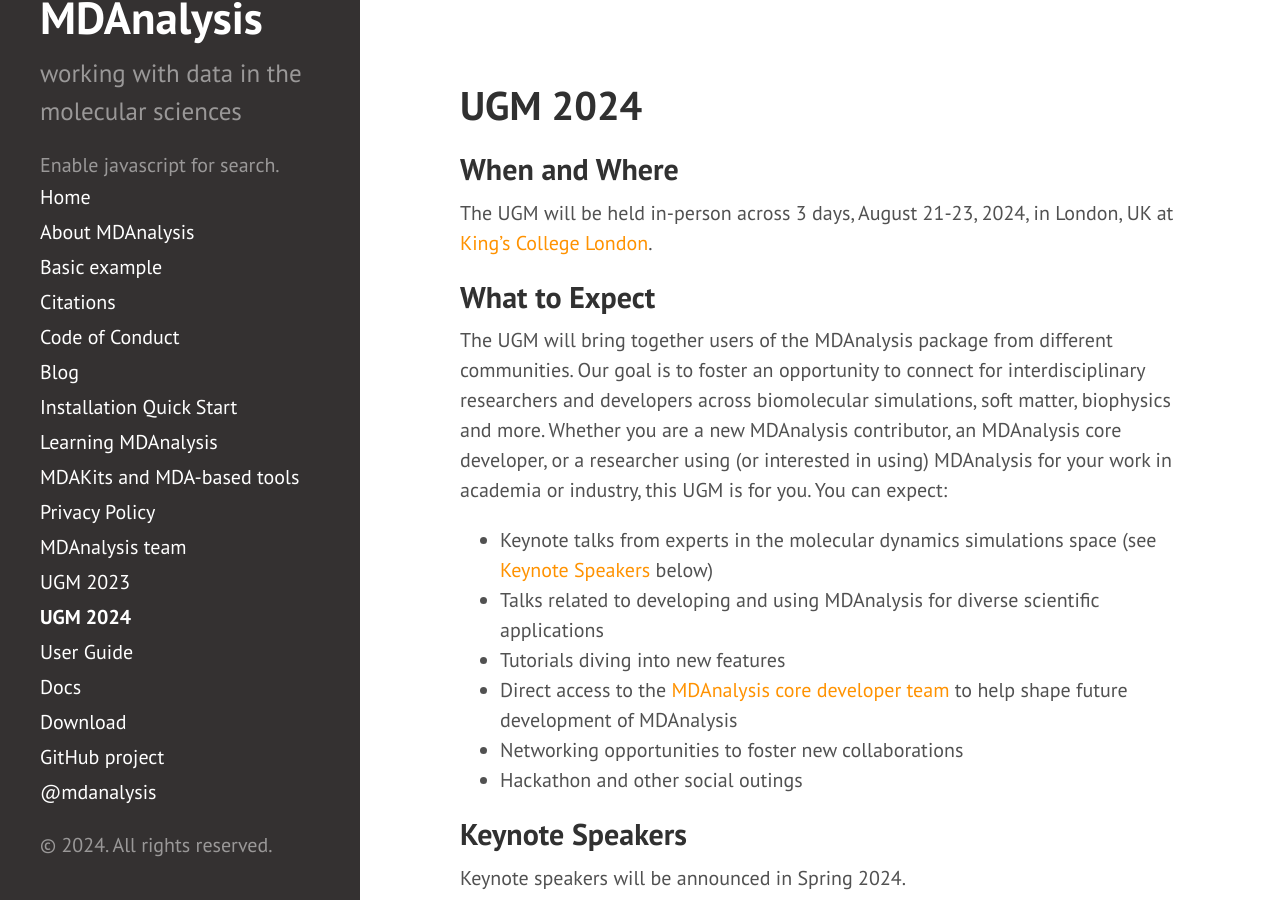
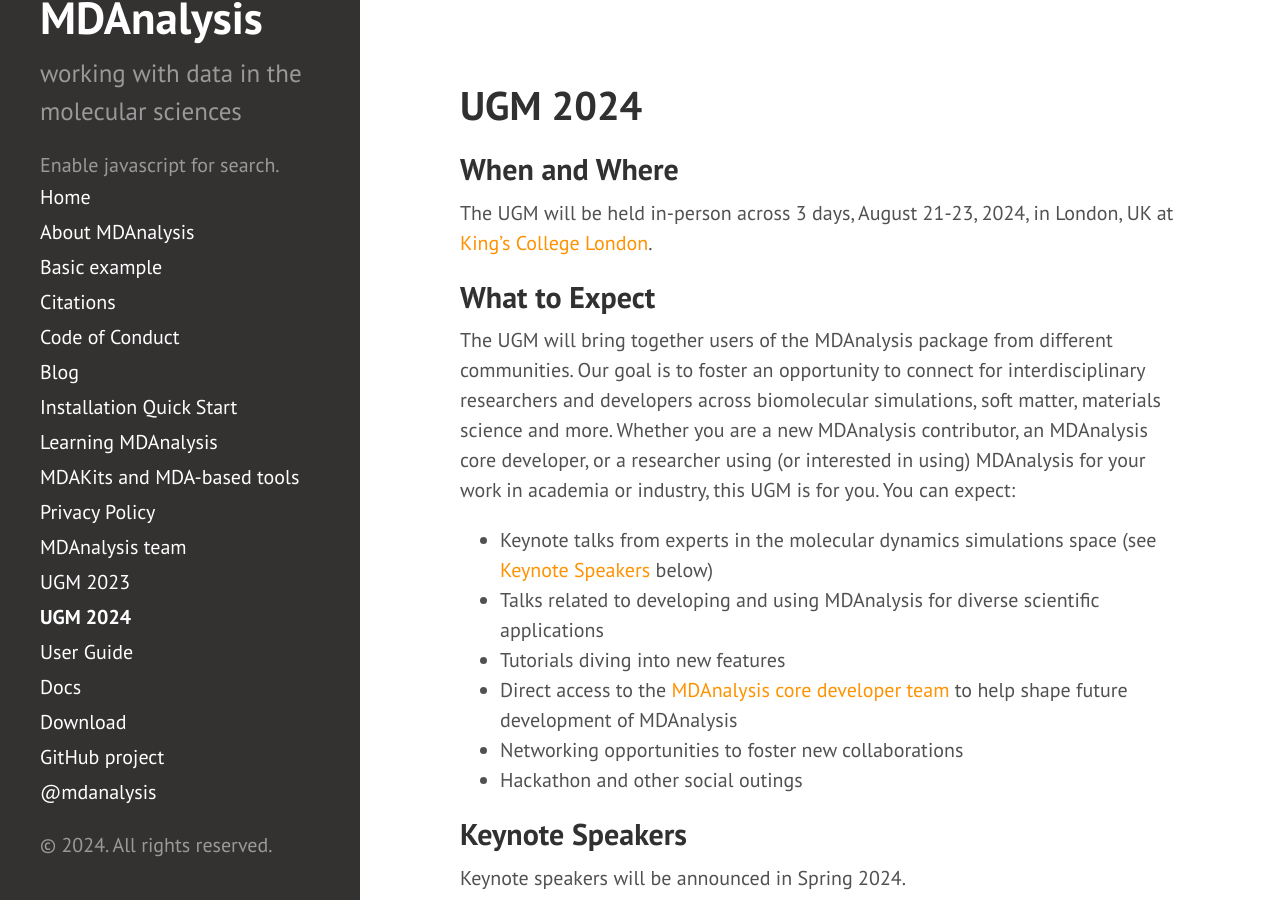
Before and after one commit to MDAnalysis/MDAnalysis.github.io, a Jekyll site: the page built from pages/ugm2024.md, in a window 1280 px wide and 900 px high. Built offline with Jekyll 4.4.1, drawn with Linux system fonts in a browser that asks for light colours; comment, search, counter and statistics services are not loaded.

Commit message:
Replace 'biophysics' with 'materials science'
Co-authored-by: Oliver Beckstein <orbeckst@gmail.com>

```diff
--- a/pages/ugm2024.md
+++ b/pages/ugm2024.md
@@ -7,7 +7,7 @@ title: UGM 2024
 The UGM will be held in-person across 3 days, August 21-23, 2024, in London, UK at [King's College London](https://www.kcl.ac.uk/visit/bush-house).
 
 ## What to Expect
-The UGM will bring together users of the MDAnalysis package from different communities. Our goal is to foster an opportunity to connect for interdisciplinary researchers and developers across biomolecular simulations, soft matter, biophysics and more. Whether you are a new MDAnalysis contributor, an MDAnalysis core developer, or a researcher using (or interested in using) MDAnalysis for your work in academia or industry, this UGM is for you. You can expect:
+The UGM will bring together users of the MDAnalysis package from different communities. Our goal is to foster an opportunity to connect for interdisciplinary researchers and developers across biomolecular simulations, soft matter, materials science and more. Whether you are a new MDAnalysis contributor, an MDAnalysis core developer, or a researcher using (or interested in using) MDAnalysis for your work in academia or industry, this UGM is for you. You can expect:
 * Keynote talks from experts in the molecular dynamics simulations space (see [Keynote Speakers](https://www.mdanalysis.org/pages/ugm2023/#keynote-speakers) below)
 * Talks related to developing and using MDAnalysis for diverse scientific applications
 * Tutorials diving into new features
```
